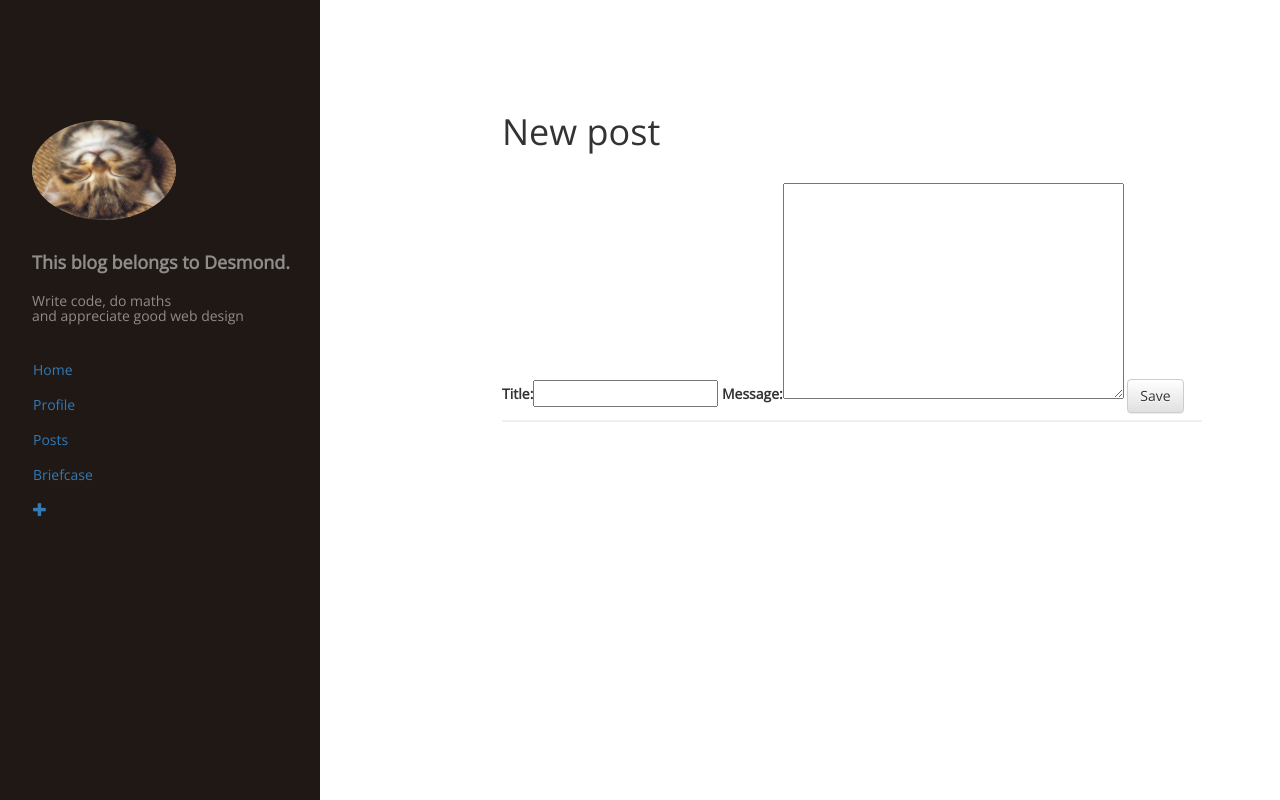
After one commit to KnewYouWereTrouble/my_first_blog, a Django app: page /posts/new/ in a window 1280 px wide. The commit adds this page. Run offline with Django 3.2, Linux system fonts and the light colour scheme; some libraries are stand-ins or nearby versions.

Commit message:
Included new post and edit post fns, forms.

```diff
--- /dev/null
+++ b/blog/forms.py
@@ -0,0 +1,8 @@
+from django import forms
+from .models import Post
+
+
+class PostForm(forms.ModelForm):
+    class Meta: ##used to tell django while model should be used to create the form
+        model = Post
+        fields = ('title', 'text')
--- a/blog/models.py
+++ b/blog/models.py
@@ -12,7 +12,6 @@ class Post(models.Model):
 
 
     def publish(self):
-
         self.published_date = timezone.now()
         self.save()
 
--- a/blog/templates/blog/base.html
+++ b/blog/templates/blog/base.html
@@ -18,7 +18,7 @@
       <header id="header">
          <div class="header-content">
             <div class="profile-pic">
-               <img src="../../static/images/happycat.jpg" class="img-circle">
+               <img src="{% static "images/happycat.jpg" %}" class="img-circle">
             <div>
 
             <h4><strong>This blog belongs to Desmond.</strong><br/><br/>
@@ -30,13 +30,14 @@
                   <li role="presentation"><a href="{%url "blog.views.profile_view" %}">Profile</a></li>
                   <li role="presentation"><a href="{%url "blog.views.post_view" %}">Posts</a></li>
                   <li role="presentation"><a href="#">Briefcase</a></li>
+                  <li role="presentation"><a href="{% url "blog.views.post_view_new" %}"><span class="glyphicon glyphicon-plus"></span></a></li>
                </ul>
             </nav>
          </div>
       </header>
 
       <section id="main-content">
-         <script src="../../static/js/main.js"></script>
+         <script src="{% static "js/main.js" %}"></script>
          {%block content%}
          {%endblock%}
       </section>
--- /dev/null
+++ b/blog/templates/blog/post_new.html
@@ -0,0 +1,18 @@
+{% extends "blog/base.html" %}
+
+
+{% block content %}
+   <article class="post fade-in">
+      <h1>New post</h1><br/>
+      <form method="POST" class="post-form">{% csrf_token %}
+         <label>Title: </label>{{form.title}}
+         <label>Message: </label>{{form.text}}
+         <button type="submit" class="save btn btn-default">Save</button>
+      </form>
+   </article>
+
+
+
+
+
+{% endblock %}
--- a/blog/templates/blog/posts_list.html
+++ b/blog/templates/blog/posts_list.html
@@ -3,7 +3,7 @@
 {% block content %}
    {% for p in posts %}
       <article class="post fade-in">
-         <h1><a href="{%url "blog.views.post_details_view" pk=p.title%}">{{p.title}}</a></h1>
+         <h1><a href="{%url "blog.views.post_details_view" pk=p.pk%}">{{p.title}}</a></h1>
          <h5>{{p.published_date}}</h5>
          <p>{{ p.text|linebreaks }}</p>
          <h5 class="written-by">Written by: <a href="{%url "blog.views.profile_view" %}">{{p.author}}</a></h5>
--- a/blog/views.py
+++ b/blog/views.py
@@ -1,6 +1,9 @@
 from django.shortcuts import render, redirect, get_object_or_404, render_to_response
 from django.core.paginator import Paginator, EmptyPage, PageNotAnInteger
+from django.utils import timezone
 from .models import Post
+from .forms import PostForm
+
 
 # Create your views here.
 
@@ -15,7 +18,7 @@ def profile_view(request):
 
 
 def post_view(request):
-    posts = Post.objects.all()
+    posts = Post.objects.order_by('-published_date')
 
     paginator = Paginator(posts, 3)
     page = request.GET.get('page')
@@ -33,5 +36,33 @@ def post_view(request):
 
 
 def post_details_view(request, pk):
-    post = get_object_or_404(Post, title=pk)
+    post = get_object_or_404(Post, pk=pk)
     return render(request, "blog/post_details.html", {"p": post})
+
+
+def post_view_new(request):
+    if request.method == "POST":
+        form = PostForm(request.POST)
+        if form.is_valid():
+            post = form.save(commit=False)
+            post.author = request.user
+            post.published_date = timezone.now()
+            post.publish()
+            return redirect('blog.views.post_details_view', pk=post.pk)
+    else:
+        form = PostForm()
+    return render(request, "blog/post_new.html", {"form":form})
+
+def post_edit(request, pk):
+    post = get_object_or_404(Post, pk=pk)
+    if request.method == "POST":
+        form = PostForm(request.POST, instance=post)
+        if form.is_valid():
+            post = form.save(commit=False)
+            post.author = request.user
+            post.published_date = timezone.now()
+            post.publish()
+            return redirect('blog.views.post_details_view', pk=post.pk)
+    else:
+        form = PostForm(instance=post)
+    return render(request, 'blog/post_new.html', {'form': form})
--- a/desmondblog/urls.py
+++ b/desmondblog/urls.py
@@ -24,6 +24,8 @@ urlpatterns = [
     url(r'^home$', views.home_view, name="home"),
     url(r'^profile$', views.profile_view, name="profile"),
     url(r'^posts$', views.post_view, name="post"),
-    url(r'^posts/(?P<pk>.+)/$', views.post_details_view),
+    url(r'^posts/new/$', views.post_view_new, name="post_new"),
+    url(r'^posts/(?P<pk>[0-9]+)/edit/$', views.post_edit, name='post_edit'),
+    url(r'^posts/(?P<pk>[0-9]+)/$', views.post_details_view, name="post_details"),
     url(r'^admin/', include(admin.site.urls)),
 ]
```
Also changed, not shown: blog/static/css/main.css (+25 -0 lines), blog/templates/blog/post_details.html (+6 -1 lines).
